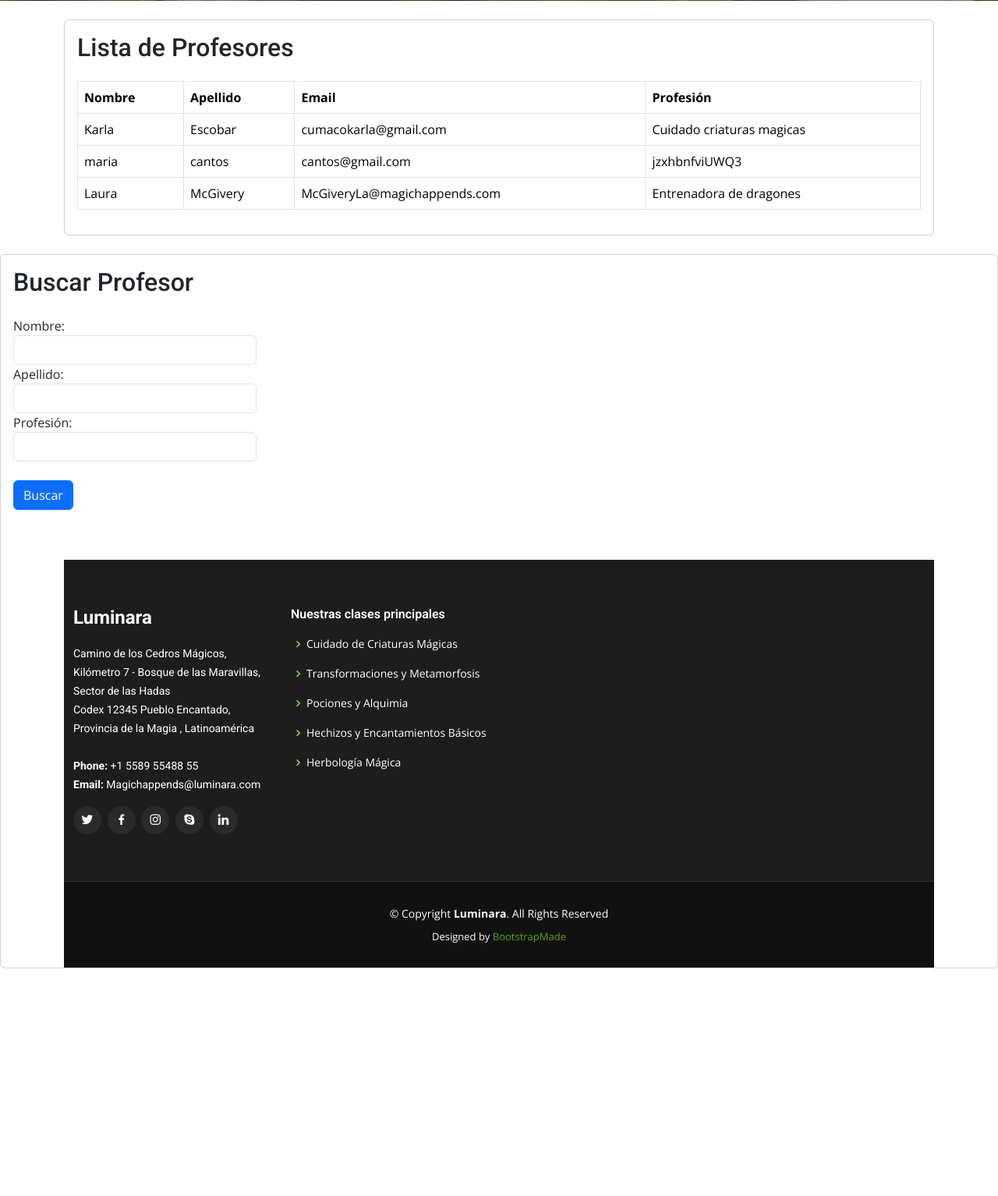
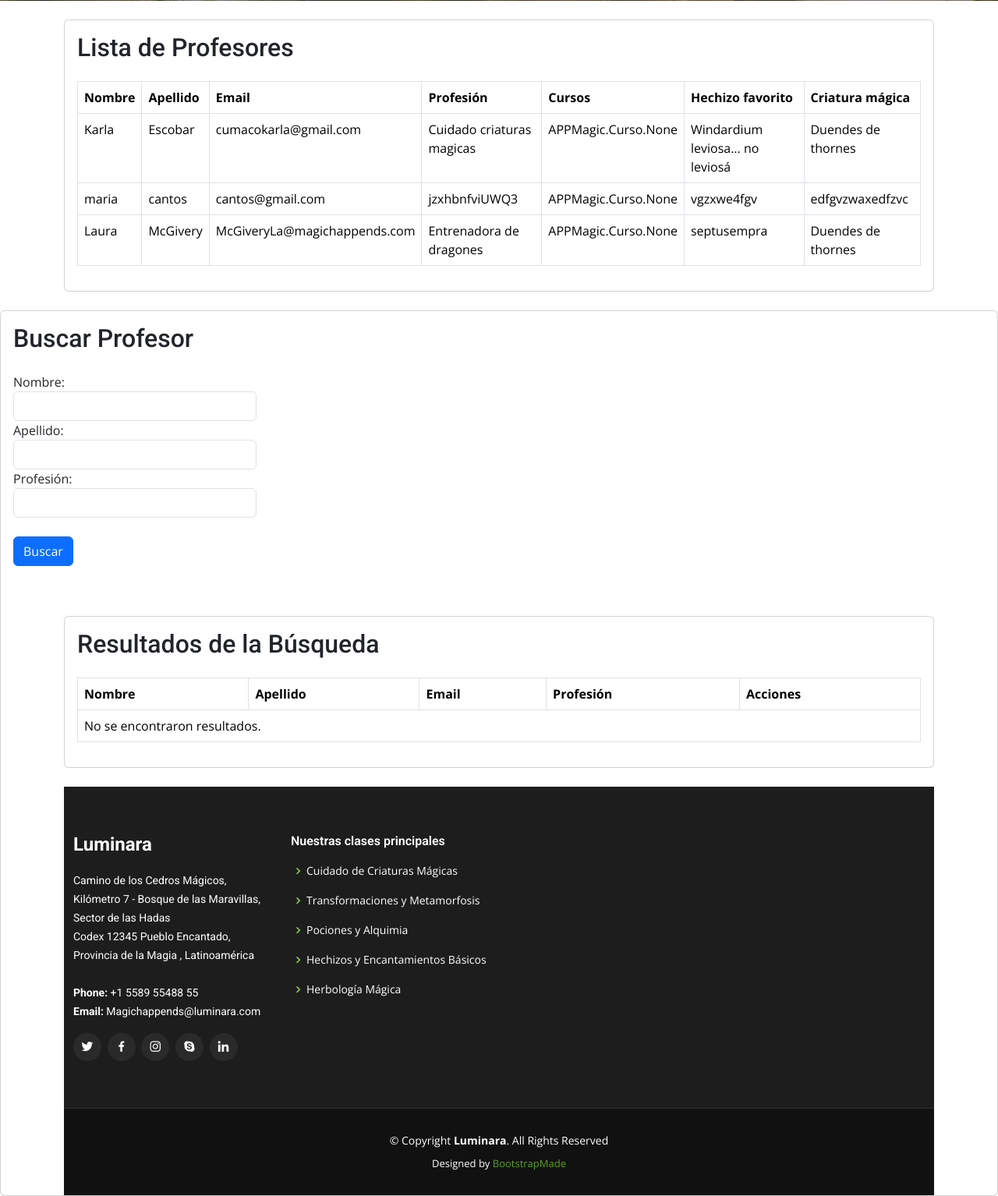
Before and after one commit to KarlaKumako/Entregaproyecto3Luminara, a Django app: page /APP-Magic/Postulados/ in a window 1280 px wide. Shown: the part 799-2333 px from the top of the page at 78% size. Before the commit the page ends 2041 px from the top, so only its background shows below. Run offline with Django 5.2, Linux system fonts and the light colour scheme; data comes from the database, SQL or seed files in the repository; both versions use the stored data as it was after the commit; some libraries are stand-ins or nearby versions.

Commit message:
Se suma la acción de que cuando no se encuentren resultados se muestre mensaje al respecto, ademas se suman mas columnas informativas al listado profesores

```diff
--- a/APPMagic/templates/Postulados.html
+++ b/APPMagic/templates/Postulados.html
@@ -14,6 +14,9 @@
                                 <th>Apellido</th>
                                 <th>Email</th>
                                 <th>Profesión</th>
+                                <th>Cursos</th>
+                                <th>Hechizo favorito</th>
+                                <th>Criatura mágica</th>
                             </tr>
                         </thead>
                         <tbody>
@@ -23,6 +26,9 @@
                                     <td>{{ profesor.apellido }}</td>
                                     <td>{{ profesor.email }}</td>
                                     <td>{{ profesor.profesion }}</td>
+                                    <td>{{ profesor.Cursos }}</td>
+                                    <td>{{ profesor.hechizo_favorito }}</td>
+                                    <td>{{ profesor.criatura_magica }}</td>
                                 </tr>
                             {% empty %}
                                 <tr>
@@ -102,6 +108,30 @@
             </div>
         </div>
     </div>
+{% else %}
+    <div class="card mt-4">
+        <div class="card-body">
+            <h2 class="card-title mb-4">Resultados de la Búsqueda</h2>
+            <div class="table-responsive">
+                <table class="table table-bordered">
+                    <thead>
+                        <tr>
+                            <th>Nombre</th>
+                            <th>Apellido</th>
+                            <th>Email</th>
+                            <th>Profesión</th>
+                            <th>Acciones</th> <!-- Columna para botones de acciones -->
+                        </tr>
+                    </thead>
+                    <tbody>
+                        <tr>
+                            <td colspan="5">No se encontraron resultados.</td>
+                        </tr>
+                    </tbody>
+                </table>
+            </div>
+        </div>
+    </div>
 {% endif %}
 
 <br>
--- a/APPMagic/templates/editar_profesor.html
+++ b/APPMagic/templates/editar_profesor.html
@@ -18,9 +18,11 @@
             {% csrf_token %}
             {{ formularioprofesor.as_p }}
             <button type="submit" class="btn btn-primary">Actualizar</button>
+            <a href="javascript:history.back()" class="btn btn-secondary">Cancelar</a>
         </form>
     </div>
 </body>
+<br>
 </html>
 
 {% endblock contenidobipolar %}
--- a/APPMagic/views.py
+++ b/APPMagic/views.py
@@ -3,6 +3,8 @@
 from django.contrib import messages
 from .models import Profesor, Curso, Estudiante, Casa, Grupos
 from .forms import Estudianteformulario,Contactenosformulario,ProfesorForm,BusquedaProfesorForm,EstudianteSearchForm,CursoSearchForm
+from django.core.mail import send_mail
+from django.conf import settings
 
 #VIsta de la Home
 def home(req):
@@ -140,7 +142,7 @@
 
 
 
-#Vistas cursos:
+#--------VISTAS CURSOS:
 
 def Cursos(req):
     return render(req, 'Curso.html', {})
@@ -205,12 +207,49 @@
 
 #----Vistas Contactenos:
 
+# def Contacto(request):
+#     if request.method == 'POST':
+#         formulariocontacto = Contactenosformulario(request.POST)
+#         if formulariocontacto.is_valid():
+#             formulariocontacto.save()
+#             return redirect('Home')  # Cambia 'registro_exitoso' al nombre de la vista adecuada
+#     else:
+#         formulariocontacto = Contactenosformulario()
+
+#     return render(request, 'Contacto.html', {'formulariocontacto': formulariocontacto})
+
 def Contacto(request):
     if request.method == 'POST':
         formulariocontacto = Contactenosformulario(request.POST)
         if formulariocontacto.is_valid():
             formulariocontacto.save()
-            return redirect('Home')  # Cambia 'registro_exitoso' al nombre de la vista adecuada
+
+            # Obtener los datos del formulario
+            nombre = formulariocontacto.cleaned_data['nombre']
+            email = formulariocontacto.cleaned_data['email']
+            asunto = formulariocontacto.cleaned_data['asunto']
+            mensaje = formulariocontacto.cleaned_data['mensaje']
+
+            # Preparar el contenido del correo
+            contenido_correo = f'''
+            Nombre: {nombre}
+            Correo Electrónico: {email}
+            Asunto: {asunto}
+
+            Mensaje:
+            {mensaje}
+            '''
+
+            # Enviar correo electrónico
+            send_mail(
+                f'Mensaje de contacto - {asunto}',
+                contenido_correo,
+                settings.EMAIL_HOST_USER,
+                [settings.EMAIL_HOST_USER],  # Envía el correo a tu dirección de correo electrónico
+            )
+
+            return redirect('Home')  # Redirigir a la página de inicio después de enviar el correo
+
     else:
         formulariocontacto = Contactenosformulario()
 
```
Also changed, not shown: db.sqlite3, 1 other file. Lines whose indentation alone changed are shown as unchanged.
